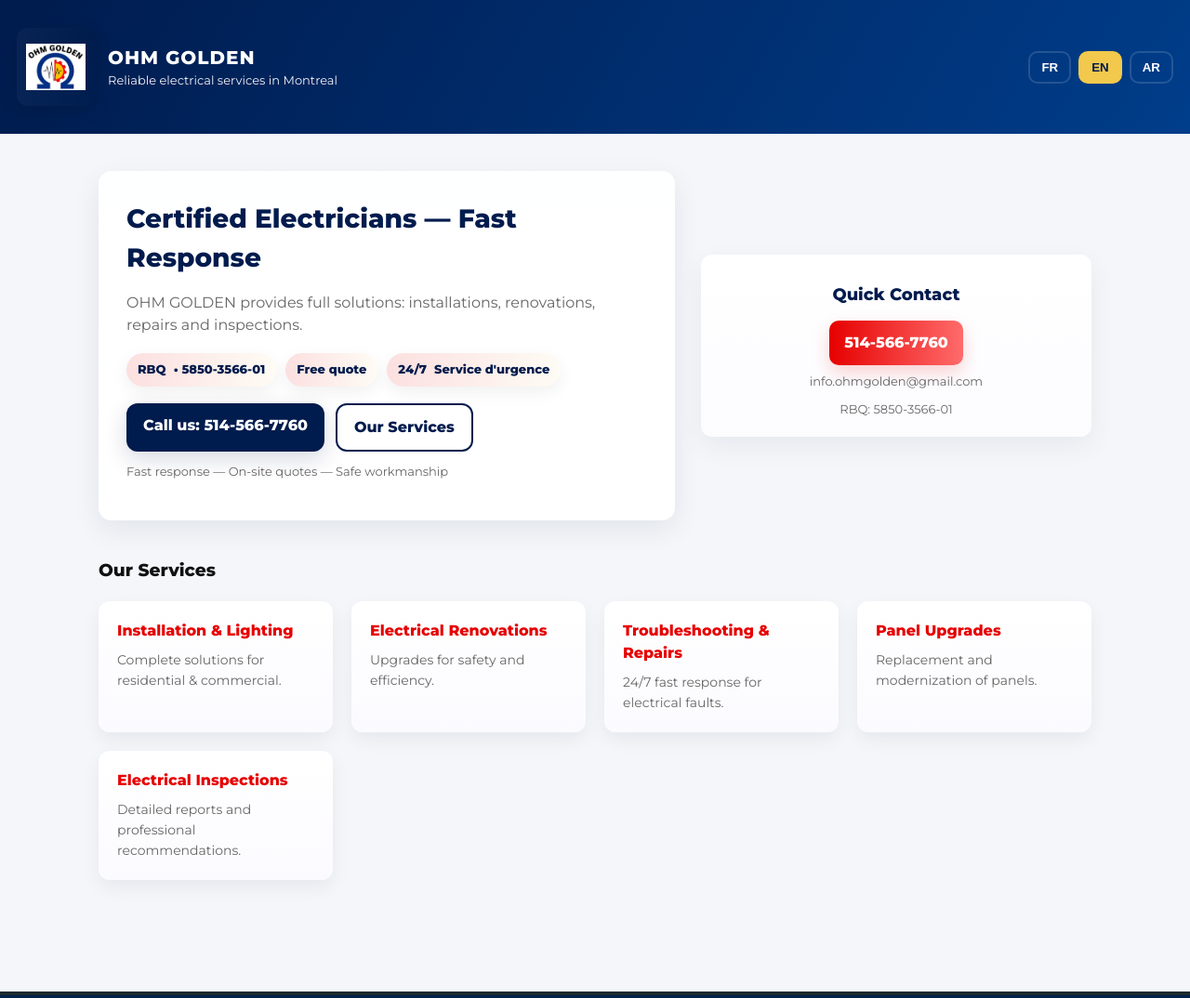
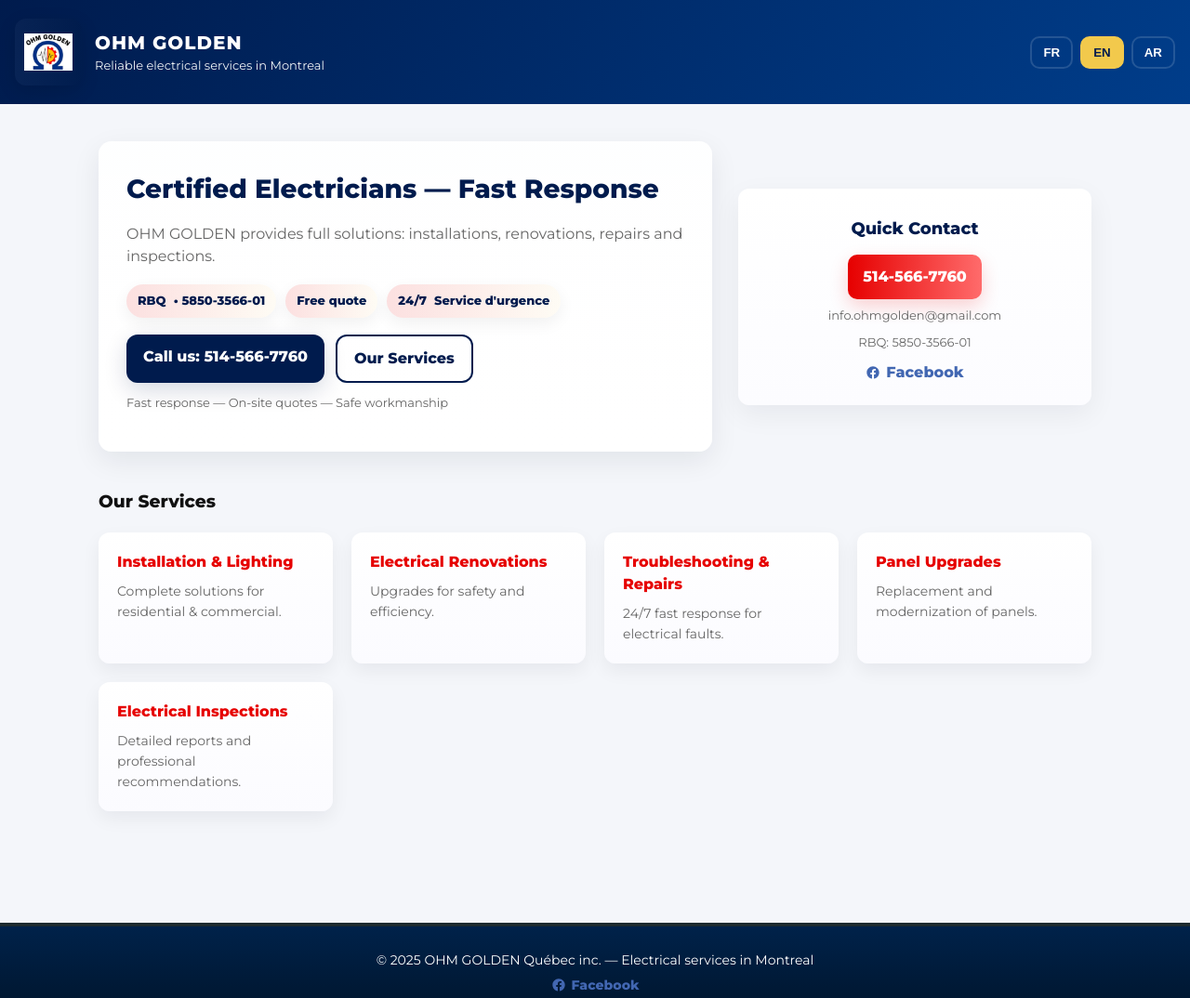
Before and after one commit to ohmgolden/ohmgolden, a plain HTML site: page index.html in a window 1280 px wide. Shown: the top 1074 px of the page at 93% size. Drawn offline with Linux system fonts and the light colour scheme; a web font is replaced by a local one.

Commit message:
Update index.html

```diff
--- a/index.html
+++ b/index.html
@@ -7,165 +7,64 @@
   <link href="https://fonts.googleapis.com/css2?family=Montserrat:wght@400;600;800&family=Lateef&display=swap" rel="stylesheet">
   <style>
     :root{
-      --primary:#001b4d;   /* deep blue */
-      --accent:#e60000;    /* red */
-      --gold:#f2c94c;      /* yellow/gold */
+      --primary:#001b4d;
+      --accent:#e60000;
+      --gold:#f2c94c;
       --bg:#f4f6fa;
       --card-bg:#ffffff;
       --muted:#666;
       --radius:14px;
     }
     *{box-sizing:border-box}
-    html,body{height:100%}
-    body{
-      margin:0;
-      font-family: 'Montserrat', Arial, sans-serif;
-      background:var(--bg);
-      color:#111;
-      -webkit-font-smoothing:antialiased;
-      -moz-osx-font-smoothing:grayscale;
-      line-height:1.5;
-    }
+    html,body{height:100%;margin:0;font-family: 'Montserrat', Arial, sans-serif;background:var(--bg);color:#111;-webkit-font-smoothing:antialiased;-moz-osx-font-smoothing:grayscale;line-height:1.5;}
 
     /* Top bar / header */
-    .topbar{
-      background:linear-gradient(120deg,var(--primary), #003d8a);
-      color:#fff;
-      padding:30px 18px;
-      display:flex;
-      align-items:center;
-      justify-content:space-between;
-      gap:12px;
-    }
-    .brand{
-      display:flex;
-      align-items:center;
-      gap:14px;
-    }
-    .brand img{
-      width:84px;
-      height:84px;
-      object-fit:contain;
-      border-radius:12px;
-      background:linear-gradient(90deg, rgba(255,255,255,0.03), rgba(0,0,0,0.06));
-      padding:10px;
-      box-shadow:0 6px 20px rgba(0,0,0,0.12);
-    }
-    .brand h1{
-      font-size:20px;
-      letter-spacing:1px;
-      margin:0;
-      font-weight:800;
-    }
-    .brand p{margin:0;font-size:13px;opacity:0.95}
+    .topbar{background:linear-gradient(120deg,var(--primary), #003d8a);color:#fff;padding:20px 16px;display:flex;align-items:center;justify-content:space-between;gap:12px;position:sticky;top:0;z-index:100;}
+    .brand{display:flex;align-items:center;gap:14px;}
+    .brand img{width:72px;height:72px;object-fit:contain;border-radius:12px;background:linear-gradient(90deg, rgba(255,255,255,0.03), rgba(0,0,0,0.06));padding:10px;box-shadow:0 6px 20px rgba(0,0,0,0.12);}
+    .brand h1{font-size:20px;letter-spacing:1px;margin:0;font-weight:800;}
+    .brand p{margin:0;font-size:13px;opacity:0.95;}
 
     /* language switcher */
-    .lang-switch{
-      display:flex;
-      gap:8px;
-      align-items:center;
-    }
-    .lang-btn{
-      background:transparent;
-      border:2px solid rgba(255,255,255,0.14);
-      color:#fff;
-      padding:8px 12px;
-      border-radius:10px;
-      cursor:pointer;
-      font-weight:700;
-      transition:transform .18s ease, background .18s ease, border-color .18s ease;
-    }
+    .lang-switch{display:flex;gap:8px;align-items:center;}
+    .lang-btn{background:transparent;border:2px solid rgba(255,255,255,0.14);color:#fff;padding:8px 12px;border-radius:10px;cursor:pointer;font-weight:700;transition:transform .18s ease, background .18s ease, border-color .18s ease;}
     .lang-btn:active{transform:scale(.98)}
-    .lang-btn.active{
-      background:var(--gold);
-      color:var(--primary);
-      border-color:var(--gold);
-    }
+    .lang-btn.active{background:var(--gold);color:var(--primary);border-color:var(--gold);}
 
     /* main content */
-    main{
-      max-width:1100px;
-      margin:40px auto;
-      padding:0 16px 60px;
-    }
-
-    .hero{
-      display:grid;
-      grid-template-columns:1fr 420px;
-      gap:28px;
-      align-items:center;
-    }
-    .hero-card{
-      background:linear-gradient(180deg, rgba(255,255,255,0.95), var(--card-bg));
-      border-radius:var(--radius);
-      padding:30px;
-      box-shadow:0 10px 30px rgba(8,20,40,0.08);
-    }
-    .hero h2{
-      margin:0 0 10px;
-      color:var(--primary);
-      font-size:28px;
-      font-weight:800;
-    }
-    .hero p.lead{
-      color:var(--muted);
-      margin-bottom:18px;
-    }
-    .badges{display:flex;gap:10px;flex-wrap:wrap;margin-bottom:18px}
-    .badge{
-      background:linear-gradient(90deg, rgba(230,0,0,0.12), rgba(242,201,76,0.06));
-      padding:8px 12px;border-radius:999px;font-weight:700;color:var(--primary);
-      box-shadow:0 6px 18px rgba(0,0,0,0.06);
-      display:inline-flex;align-items:center;gap:8px;font-size:13px;
-    }
+    main{max-width:1100px;margin:40px auto;padding:0 16px 60px;}
+    .hero{display:grid;grid-template-columns:1fr 380px;gap:28px;align-items:center;}
+    .hero-card{background:linear-gradient(180deg, rgba(255,255,255,0.95), var(--card-bg));border-radius:var(--radius);padding:30px;box-shadow:0 10px 30px rgba(8,20,40,0.08);}
+    .hero h2{margin:0 0 10px;color:var(--primary);font-size:28px;font-weight:800;}
+    .hero p.lead{color:var(--muted);margin-bottom:18px;}
+    .badges{display:flex;gap:10px;flex-wrap:wrap;margin-bottom:18px;}
+    .badge{background:linear-gradient(90deg, rgba(230,0,0,0.12), rgba(242,201,76,0.06));padding:8px 12px;border-radius:999px;font-weight:700;color:var(--primary);box-shadow:0 6px 18px rgba(0,0,0,0.06);display:inline-flex;align-items:center;gap:8px;font-size:13px;}
     .cta-row{display:flex;gap:12px;flex-wrap:wrap}
-    .btn{
-      display:inline-block;padding:12px 18px;border-radius:12px;font-weight:800;text-decoration:none;
-      cursor:pointer;border:0;
-    }
-    .btn-primary{background:var(--primary);color:#fff;box-shadow:0 8px 25px rgba(0,27,77,0.16)}
-    .btn-outline{background:transparent;border:2px solid var(--primary);color:var(--primary)}
-    .cta-note{margin-top:12px;font-size:13px;color:var(--muted)}
+    .btn{display:inline-block;padding:12px 18px;border-radius:12px;font-weight:800;text-decoration:none;cursor:pointer;border:0;}
+    .btn-primary{background:var(--primary);color:#fff;box-shadow:0 8px 25px rgba(0,27,77,0.16);}
+    .btn-outline{background:transparent;border:2px solid var(--primary);color:var(--primary);}
+    .cta-note{margin-top:12px;font-size:13px;color:var(--muted);}
 
     /* right column card */
-    .contact-card{
-      background:linear-gradient(180deg,#fff, #fcfcff);
-      border-radius:12px;padding:20px;
-      box-shadow:0 10px 30px rgba(10,20,40,0.06);
-      text-align:center;
-    }
-    .contact-card h3{margin:10px 0 6px;color:var(--primary);font-size:18px}
-    .contact-card a.phone{
-      display:inline-block;padding:12px 16px;border-radius:10px;background:linear-gradient(90deg,var(--accent), #ff6b6b);
-      color:#fff;font-weight:800;text-decoration:none;margin-top:8px;
-      box-shadow:0 8px 20px rgba(230,0,0,0.18);
-    }
-    .small{font-size:13px;color:var(--muted);margin-top:8px}
+    .contact-card{background:linear-gradient(180deg,#fff, #fcfcff);border-radius:12px;padding:20px;box-shadow:0 10px 30px rgba(10,20,40,0.06);text-align:center;}
+    .contact-card h3{margin:10px 0 6px;color:var(--primary);font-size:18px;}
+    .contact-card a.phone{display:inline-block;padding:12px 16px;border-radius:10px;background:linear-gradient(90deg,var(--accent), #ff6b6b);color:#fff;font-weight:800;text-decoration:none;margin-top:8px;box-shadow:0 8px 20px rgba(230,0,0,0.18);}
+    .small{font-size:13px;color:var(--muted);margin-top:8px;}
+    .contact-card a.facebook{display:inline-flex;align-items:center;gap:6px;color:#4267B2;font-weight:700;text-decoration:none;margin-top:10px;}
+    .contact-card a.facebook svg{width:16px;height:16px;fill:currentColor;}
 
     /* services grid */
-    .section{
-      margin-top:40px;
-    }
-    .grid{
-      display:grid;
-      grid-template-columns:repeat(auto-fit,minmax(240px,1fr));
-      gap:20px;
-    }
-    .service{
-      background:linear-gradient(180deg, #fff, #fbfbff);
-      padding:20px;border-radius:12px;box-shadow:0 8px 20px rgba(8,20,40,0.06);
-      transition:transform .22s ease, box-shadow .22s ease;
-    }
-    .service:hover{transform:translateY(-8px);box-shadow:0 18px 40px rgba(8,20,40,0.08)}
-    .service h4{color:var(--accent);margin:0 0 8px;font-size:16px}
-    .service p{color:var(--muted);margin:0;font-size:14px;line-height:1.6}
+    .section{margin-top:40px;}
+    .grid{display:grid;grid-template-columns:repeat(auto-fit,minmax(240px,1fr));gap:20px;}
+    .service{background:linear-gradient(180deg, #fff, #fbfbff);padding:20px;border-radius:12px;box-shadow:0 8px 20px rgba(8,20,40,0.06);transition:transform .22s ease, box-shadow .22s ease;}
+    .service:hover{transform:translateY(-8px);box-shadow:0 18px 40px rgba(8,20,40,0.08);}
+    .service h4{color:var(--accent);margin:0 0 8px;font-size:16px;}
+    .service p{color:var(--muted);margin:0;font-size:14px;line-height:1.6;}
 
     /* footer */
-    footer{
-      background:linear-gradient(0deg,#00142a, #00224a);
-      color:#fff;padding:26px 16px;margin-top:60px;border-top:4px solid rgba(242,201,76,0.12);
-      text-align:center;font-size:14px;
-    }
+    footer{background:linear-gradient(0deg,#00142a, #00224a);color:#fff;padding:26px 16px;margin-top:60px;border-top:4px solid rgba(242,201,76,0.12);text-align:center;font-size:14px;}
+    footer a.facebook{display:inline-flex;align-items:center;gap:6px;color:#4267B2;text-decoration:none;font-weight:700;margin-top:6px;}
+    footer a.facebook svg{width:16px;height:16px;fill:currentColor;}
 
     /* hide/show languages */
     .lang { display: none; }
@@ -175,12 +74,14 @@
     [dir="rtl"] .topbar{direction:rtl}
     [dir="rtl"] .brand{flex-direction:row-reverse}
     [dir="rtl"] .cta-row{justify-content:flex-end}
-    [dir="rtl"] .hero{grid-template-columns:420px 1fr}
+    [dir="rtl"] .hero{grid-template-columns:380px 1fr}
 
     /* small screens */
     @media (max-width:900px){
       .hero{grid-template-columns:1fr;gap:18px}
-      .hero img{width:72px}
+      .hero img{width:64px;height:64px}
+      .hero h2{font-size:24px}
+      .hero p.lead{font-size:15px}
     }
   </style>
 </head>
@@ -248,18 +149,21 @@
 
         <a class="phone" href="tel:5145667760">514-566-7760</a>
         <div class="small">
-          <div class="lang lang-fr visible">info.ohmgolden@gmail.com
-</div>
-          <div class="lang lang-en">info.ohmgolden@gmail.com
-</div>
-          <div class="lang lang-ar">info.ohmgolden@gmail.com
-</div>
+          <div class="lang lang-fr visible">info.ohmgolden@gmail.com</div>
+          <div class="lang lang-en">info.ohmgolden@gmail.com</div>
+          <div class="lang lang-ar">info.ohmgolden@gmail.com</div>
         </div>
         <div class="small" style="margin-top:10px">
           <div class="lang lang-fr visible">RBQ: 5850-3566-01</div>
           <div class="lang lang-en">RBQ: 5850-3566-01</div>
           <div class="lang lang-ar">RBQ: 5850-3566-01</div>
         </div>
+
+        <!-- Facebook link -->
+        <a class="facebook" href="https://www.facebook.com/OhmGoldeen/" target="_blank">
+          <svg xmlns="http://www.w3.org/2000/svg" viewBox="0 0 24 24"><path d="M22 12c0-5.522-4.477-10-10-10S2 6.478 2 12c0 4.991 3.657 9.128 8.438 9.879v-6.987H7.898v-2.892h2.54V9.845c0-2.506 1.492-3.89 3.777-3.89 1.094 0 2.238.195 2.238.195v2.462h-1.26c-1.243 0-1.63.771-1.63 1.562v1.875h2.773l-.443 2.892h-2.33v6.987C18.343 21.128 22 16.991 22 12z"/></svg>
+          <span>Facebook</span>
+        </a>
       </aside>
     </section>
 
@@ -293,7 +197,7 @@
           <h4 class="lang lang-ar">تشخيص وإصلاح الأعطال</h4>
           <p class="lang lang-fr">Intervention rapide 24/7 pour toutes pannes électriques.</p>
           <p class="lang lang-en">24/7 fast response for electrical faults.</p>
-          <p class="lang lang'ar">استجابة سريعة 24/7 لجميع الأعطال الكهربائية.</p>
+          <p class="lang lang-ar">استجابة سريعة 24/7 لجميع الأعطال الكهربائية.</p>
         </div>
 
         <div class="service">
@@ -321,47 +225,31 @@
     <div class="lang lang-fr visible">© 2025 OHM GOLDEN Québec inc. — Services électriques à Montréal</div>
     <div class="lang lang-en">© 2025 OHM GOLDEN Québec inc. — Electrical services in Montreal</div>
     <div class="lang lang-ar">© 2025 OHM GOLDEN Québec inc. — خدمات كهربائية في مونتريال</div>
+
+    <a class="facebook" href="https://www.facebook.com/OhmGoldeen/" target="_blank">
+      <svg xmlns="http://www.w3.org/2000/svg" viewBox="0 0 24 24"><path d="M22 12c0-5.522-4.477-10-10-10S2 6.478 2 12c0 4.991 3.657 9.128 8.438 9.879v-6.987H7.898v-2.892h2.54V9.845c0-2.506 1.492-3.89 3.777-3.89 1.094 0 2.238.195 2.238.195v2.462h-1.26c-1.243 0-1.63.771-1.63 1.562v1.875h2.773l-.443 2.892h-2.33v6.987C18.343 21.128 22 16.991 22 12z"/></svg>
+      <span>Facebook</span>
+    </a>
   </footer>
 
   <script>
-    /* ------------- Multilang handler ------------- */
     const AVAILABLE = ['fr','en','ar'];
-    const defaultLang = 'fr'; // لغة افتراضية
+    const defaultLang = 'fr';
     const langButtons = document.querySelectorAll('.lang-btn');
 
     function showLang(lang){
-      // safety: fallback
       if (!AVAILABLE.includes(lang)) lang = defaultLang;
-
-      // hide all language blocks
-      document.querySelectorAll('.lang').forEach(el=>{
-        el.classList.remove('visible');
-      });
-      // show selected
-      document.querySelectorAll(`.lang.lang-${lang}`).forEach(el=>{
-        el.classList.add('visible');
-      });
-
-      // set HTML lang attribute and direction
+      document.querySelectorAll('.lang').forEach(el=>el.classList.remove('visible'));
+      document.querySelectorAll(`.lang.lang-${lang}`).forEach(el=>el.classList.add('visible'));
       document.documentElement.lang = (lang === 'ar') ? 'ar' : (lang === 'fr' ? 'fr' : 'en');
       document.documentElement.dir = (lang === 'ar') ? 'rtl' : 'ltr';
-
-      // update active buttons
       langButtons.forEach(btn=>{
-        if (btn.dataset.lang === lang){
-          btn.classList.add('active');
-          btn.setAttribute('aria-pressed','true');
-        } else {
-          btn.classList.remove('active');
-          btn.setAttribute('aria-pressed','false');
-        }
+        if (btn.dataset.lang === lang){btn.classList.add('active'); btn.setAttribute('aria-pressed','true');}
+        else {btn.classList.remove('active'); btn.setAttribute('aria-pressed','false');}
       });
-
-      // store preference
       try { localStorage.setItem('ohm_lang', lang); } catch(e){}
     }
 
-    // Detect browser language
     function detectBrowserLang(){
       try {
         const nav = navigator.languages || [navigator.language || navigator.userLanguage || ''];
@@ -376,14 +264,12 @@
       return defaultLang;
     }
 
-    // init
     (function initLang(){
       const stored = (function(){ try { return localStorage.getItem('ohm_lang'); } catch(e){ return null; } })();
       const start = stored || detectBrowserLang() || defaultLang;
       showLang(start);
     })();
 
-    // wire buttons
     langButtons.forEach(btn=>{
       btn.addEventListener('click', ()=> showLang(btn.dataset.lang));
     });
```
